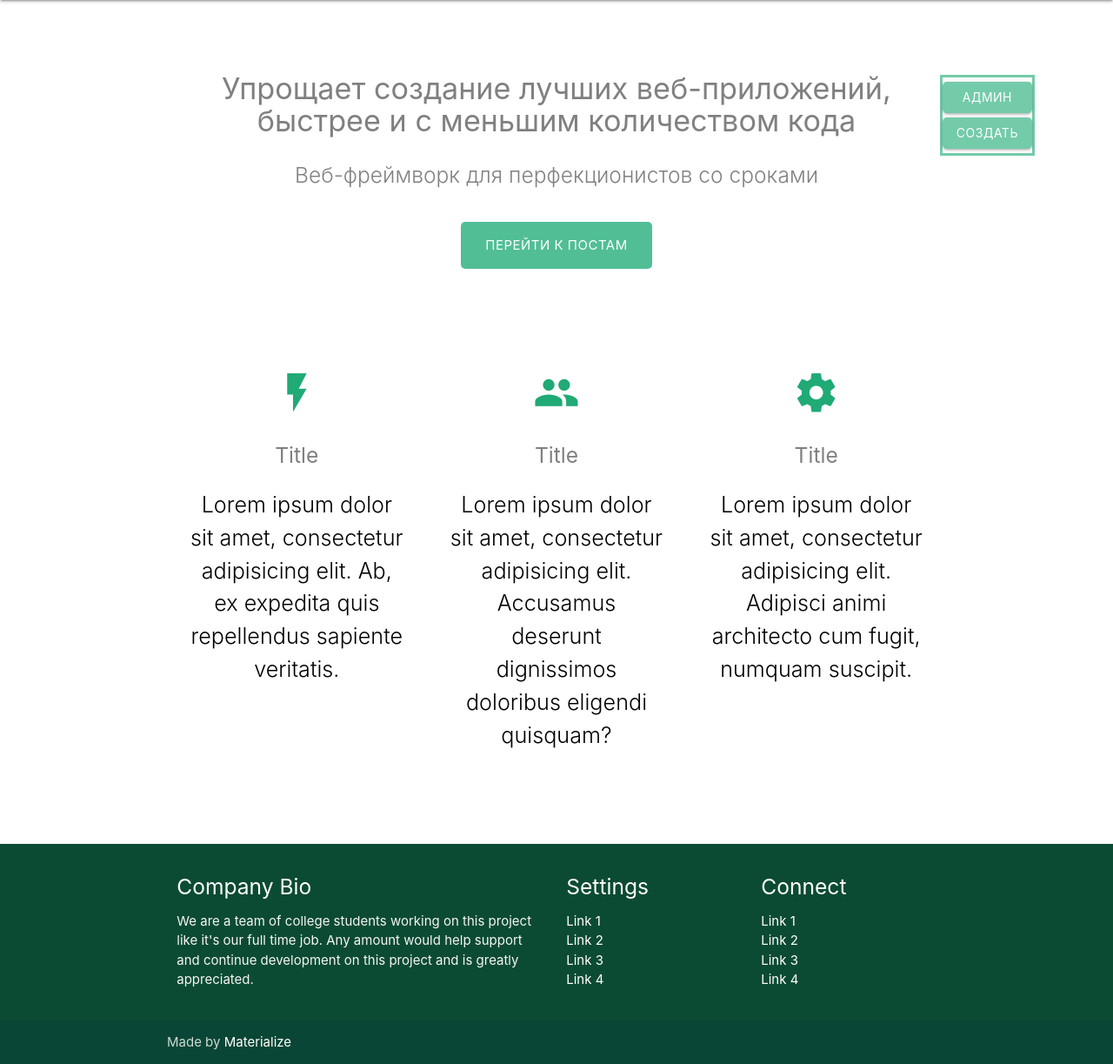
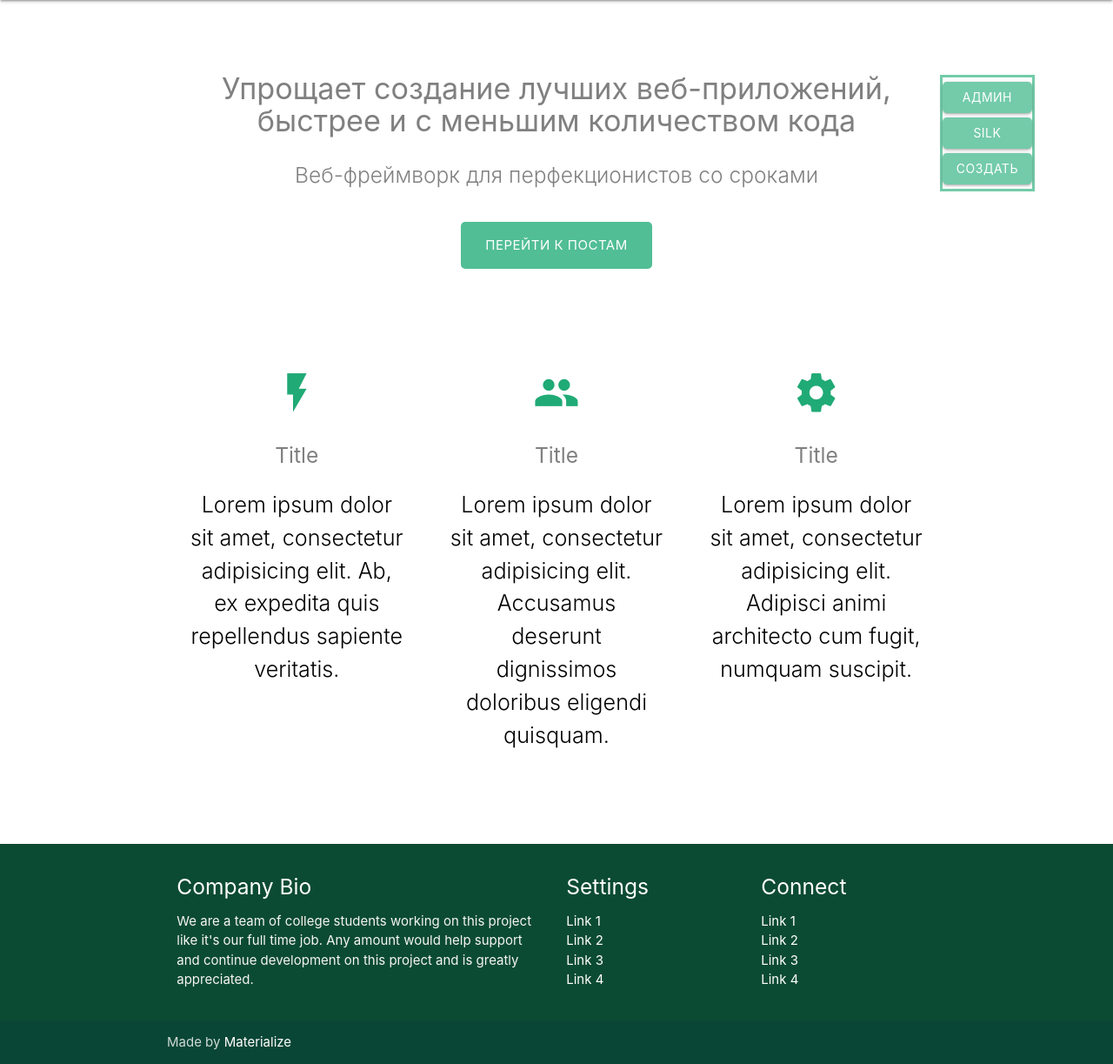
Before and after one commit to popoffww/django-blogengine-2, a Django app: page / in a window 1280 px wide. Shown: the part 64-1287 px from the top of the page at 87% size. Run offline with Django 5.2, Linux system fonts and the light colour scheme; the visitor is signed in with stand-in values (Sample User, id 1).

Commit message:
Blogengine-2 with Materialize

```diff
--- a/blog/templates/blog/base_blog.html
+++ b/blog/templates/blog/base_blog.html
@@ -43,6 +43,10 @@
 Админ
 </a>
 
+<a href="/silk" class="waves-effect waves-light btn">
+Silk
+</a>
+
 <a class='dropdown-trigger btn' href='#' data-target='dropdown1'>Создать</a>
 <ul id='dropdown1' class='dropdown-content'>
 <li><a href="{% url 'post_create_url' %}" class="black-text">Пост</a></li>
--- a/blogengine/settings.py
+++ b/blogengine/settings.py
@@ -38,6 +38,8 @@ INSTALLED_APPS = [
     "django.contrib.messages",
     "django.contrib.staticfiles",
     "blog",
+    # pip install django-silk
+    "silk",
 ]
 
 MIDDLEWARE = [
--- a/blogengine/urls.py
+++ b/blogengine/urls.py
@@ -22,4 +22,5 @@ urlpatterns = [
     # path('', redirect_blog),
     path("admin/", admin.site.urls),
     path("", include('blog.urls')),
+    path('silk/', include('silk.urls', namespace='silk'))
 ]
--- a/templates/base.html
+++ b/templates/base.html
@@ -34,6 +34,10 @@ Django Блог
 Админ
 </a>
 
+<a href="/silk" class="waves-effect waves-light btn">
+Silk
+</a>
+
 <a class='dropdown-trigger btn' href='#' data-target='dropdown1'>Создать</a>
 <ul id='dropdown1' class='dropdown-content'>
 <li><a href="{% url 'post_create_url' %}" class="black-text">Пост</a></li>
--- a/templates/includes/section.html
+++ b/templates/includes/section.html
@@ -42,7 +42,7 @@
             <h5 class="center">Title</h5>
 
             <p class="light center-align black-text flow-text">
-              Lorem ipsum dolor sit amet, consectetur adipisicing elit. Accusamus deserunt dignissimos doloribus eligendi quisquam?
+              Lorem ipsum dolor sit amet, consectetur adipisicing elit. Accusamus deserunt dignissimos doloribus eligendi quisquam.
             </p>
           </div>
         </div>
```
